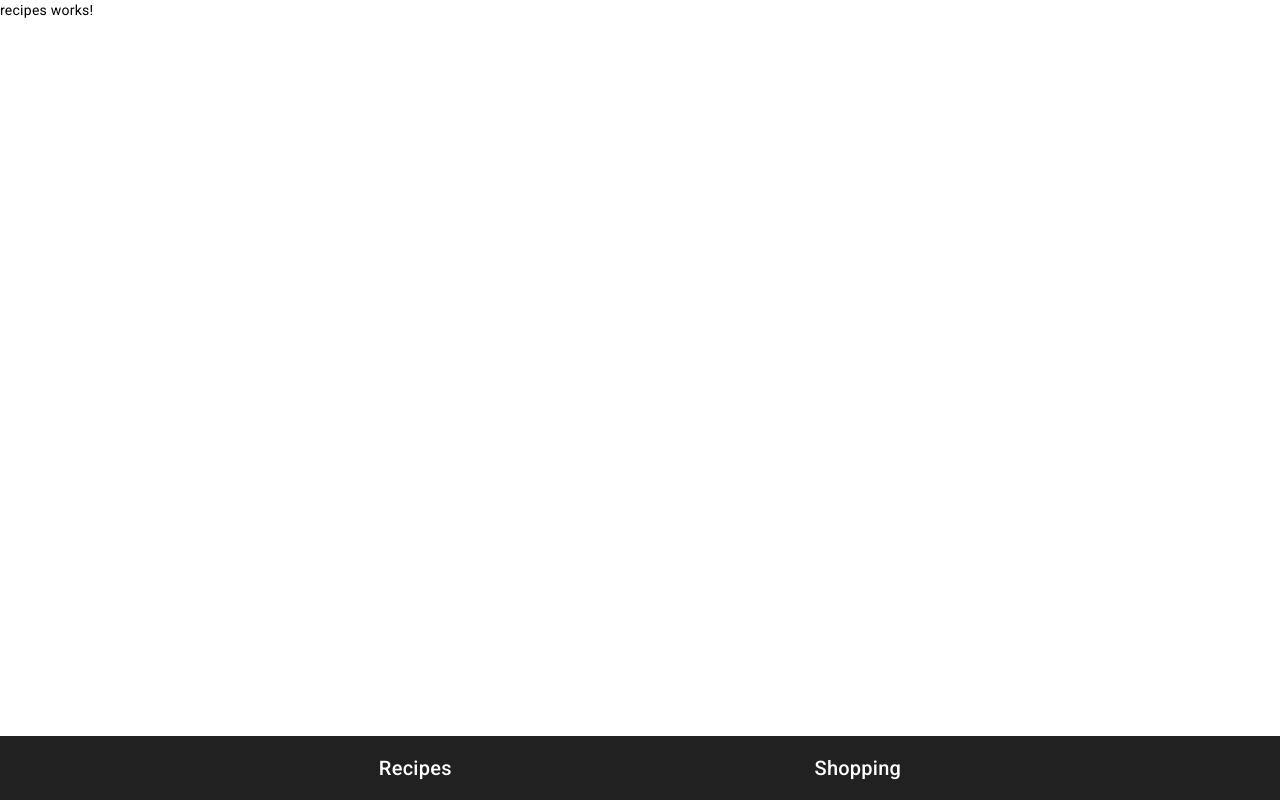
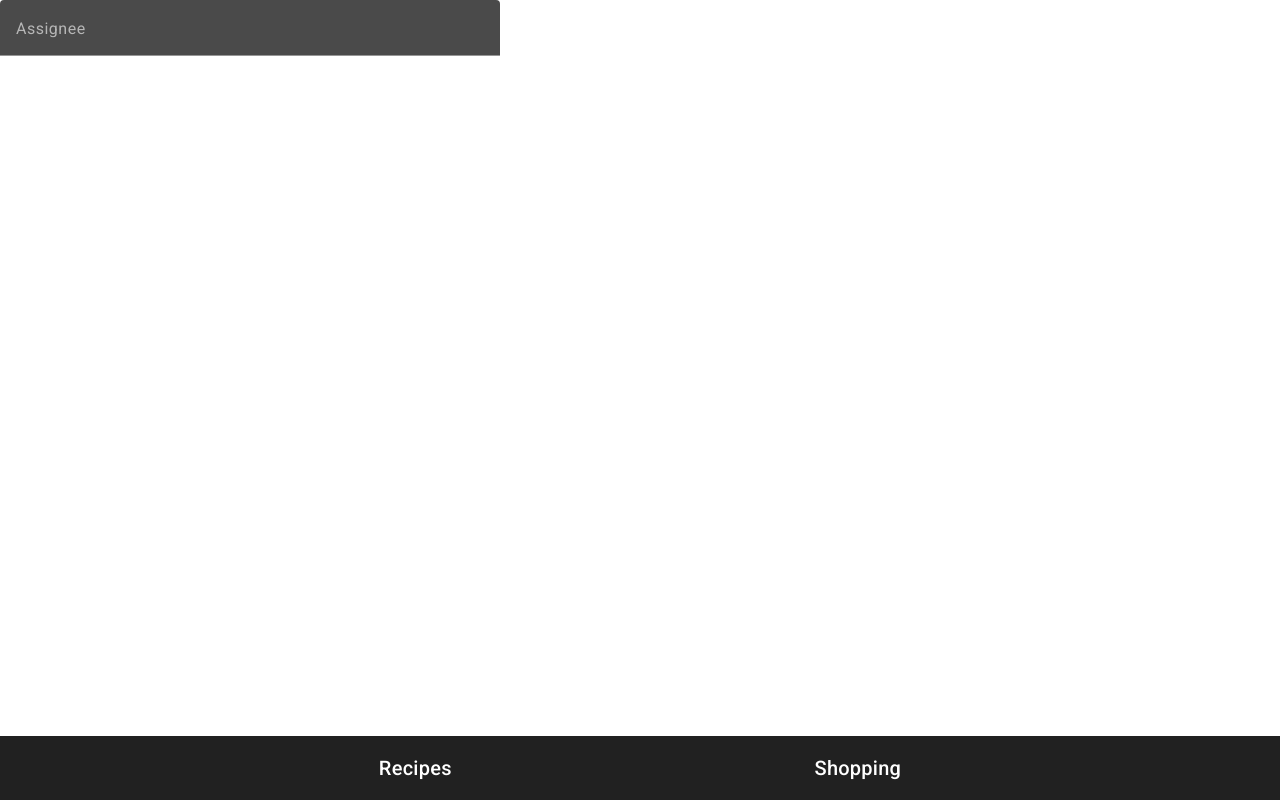
Before and after one commit to Revivedaniel/Lightweight-Recipe-and-Shopping-Platform, an Angular app: page /recipes in a window 1280 px wide. Built offline with nearby package versions, Linux system fonts and the light colour scheme.

Commit message:
Started working on the recipe foundation.

```diff
--- a/src/app/recipes/recipes.component.html
+++ b/src/app/recipes/recipes.component.html
@@ -1 +1,13 @@
-<p>recipes works!</p>
+<div>
+    <form class="example-form">
+        <mat-form-field class="example-full-width">
+          <mat-label>Assignee</mat-label>
+          <input type="text" matInput [formControl]="myControl" [matAutocomplete]="auto">
+          <mat-autocomplete #auto="matAutocomplete" [displayWith]="displayFn">
+            @for (option of filteredOptions | async; track option) {
+              <mat-option [value]="option">{{option.name}}</mat-option>
+            }
+          </mat-autocomplete>
+        </mat-form-field>
+      </form>
+</div>
--- a/src/app/recipes/recipes.component.scss
+++ b/src/app/recipes/recipes.component.scss
@@ -0,0 +1,9 @@
+.example-form {
+    min-width: 150px;
+    max-width: 500px;
+    width: 100%;
+  }
+
+  .example-full-width {
+    width: 100%;
+  }
--- a/src/app/recipes/recipes.component.ts
+++ b/src/app/recipes/recipes.component.ts
@@ -1,12 +1,50 @@
-import { Component } from '@angular/core';
+import { Component, OnInit } from '@angular/core';
+import {FormControl, FormsModule, ReactiveFormsModule} from '@angular/forms';
+import {Observable} from 'rxjs';
+import {map, startWith} from 'rxjs/operators';
+import {AsyncPipe} from '@angular/common';
+import {MatAutocompleteModule} from '@angular/material/autocomplete';
+import {MatInputModule} from '@angular/material/input';
+import {MatFormFieldModule} from '@angular/material/form-field';
+
+export interface User {
+  name: string;
+}
 
 @Component({
   selector: 'app-recipes',
   standalone: true,
-  imports: [],
+  imports: [FormsModule,
+    MatFormFieldModule ,
+    MatInputModule,
+    MatAutocompleteModule,
+    ReactiveFormsModule,
+    AsyncPipe,],
   templateUrl: './recipes.component.html',
   styleUrl: './recipes.component.scss'
 })
-export class RecipesComponent {
+export class RecipesComponent implements OnInit {
+  myControl = new FormControl<string | User>('');
+  options: User[] = [{name: 'Mary'}, {name: 'Shelley'}, {name: 'Igor'}];
+  filteredOptions!: Observable<User[]>;
 
+  ngOnInit() {
+    this.filteredOptions = this.myControl.valueChanges.pipe(
+      startWith(''),
+      map(value => {
+        const name = typeof value === 'string' ? value : value?.name;
+        return name ? this._filter(name as string) : this.options.slice();
+      }),
+    );
+  }
+
+  displayFn(user: User): string {
+    return user && user.name ? user.name : '';
+  }
+
+  private _filter(name: string): User[] {
+    const filterValue = name.toLowerCase();
+
+    return this.options.filter(option => option.name.toLowerCase().includes(filterValue));
+  }
 }
```
